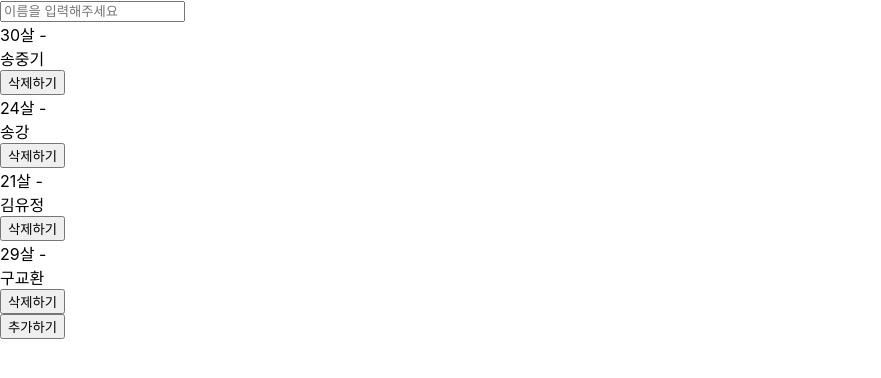
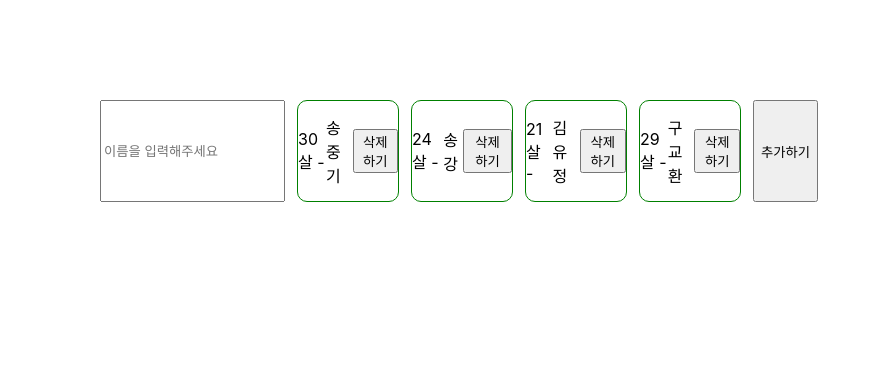
Before and after one commit to Yoosun-Chang/react_board, a React (Create React App) app in the folder practice/: page / in a window 1280 px wide. Shown: the top 378 px of the page, without its empty margins (0-881 px from the left). Built offline with nearby package versions, Linux system fonts and the light colour scheme.

Commit message:
Feat: 컴포넌트 분리해서 구현하기2

```diff
--- a/practice/src/App.js
+++ b/practice/src/App.js
@@ -1,17 +1,7 @@
 import React, {useState} from 'react';
+import "./App.css"
 import Button from './components/Button.js';
-
-function User(props) {
-  return (
-    <div className="user-card">
-      <div>{props.user.age}살 - </div>
-      <div>{props.user.name}</div>
-      <Button onClick={() => props.handleDelete(props.user.id)}>
-        삭제하기
-      </Button>
-    </div>
-  );
-}
+import User from './components/User.js';
 
 const App = () => {
   const [users, setUsers] = useState([
--- /dev/null
+++ b/practice/src/components/User.js
@@ -0,0 +1,15 @@
+import Button from "./Button";
+import "../App.css"
+function User(props) {
+    return (
+      <div className="square-style">
+        <div>{props.user.age}살 - </div>
+        <div>{props.user.name}</div>
+        <Button onClick={() => props.handleDelete(props.user.id)}>
+          삭제하기
+        </Button>
+      </div>
+    );
+  }
+
+export default User;
```
